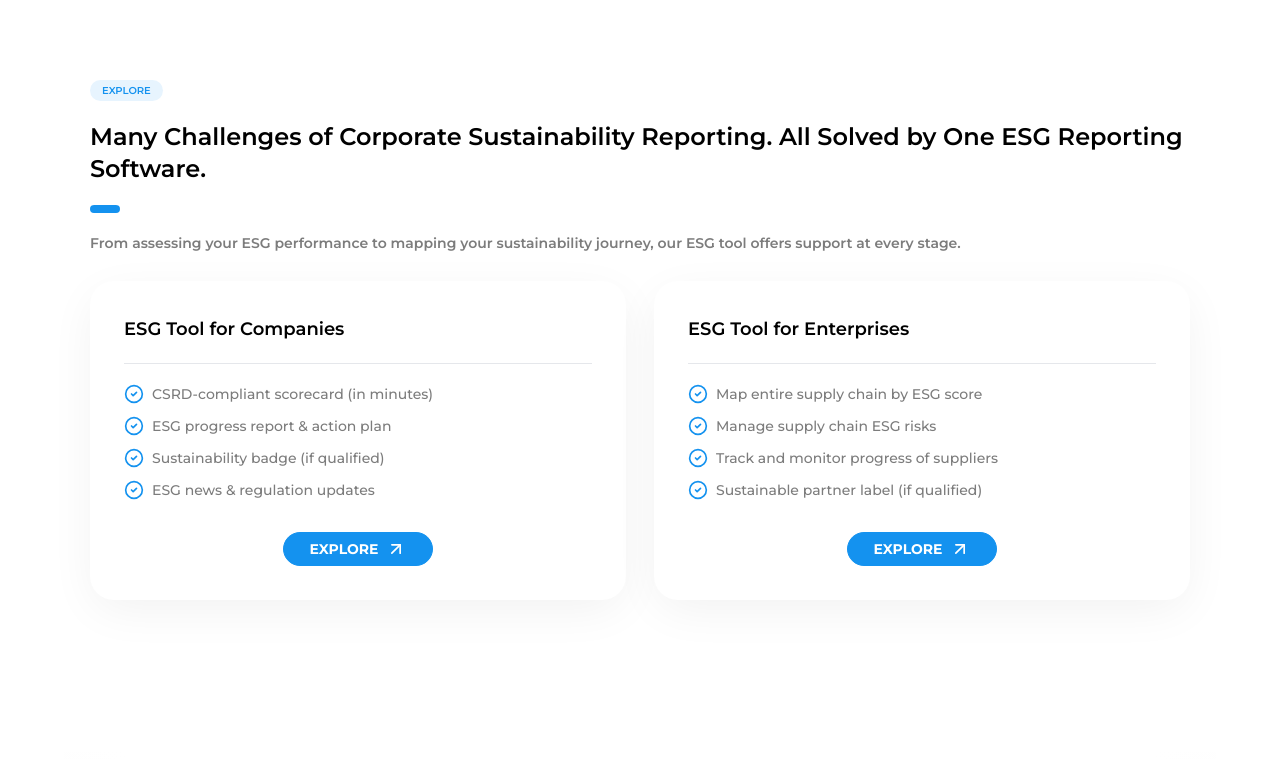
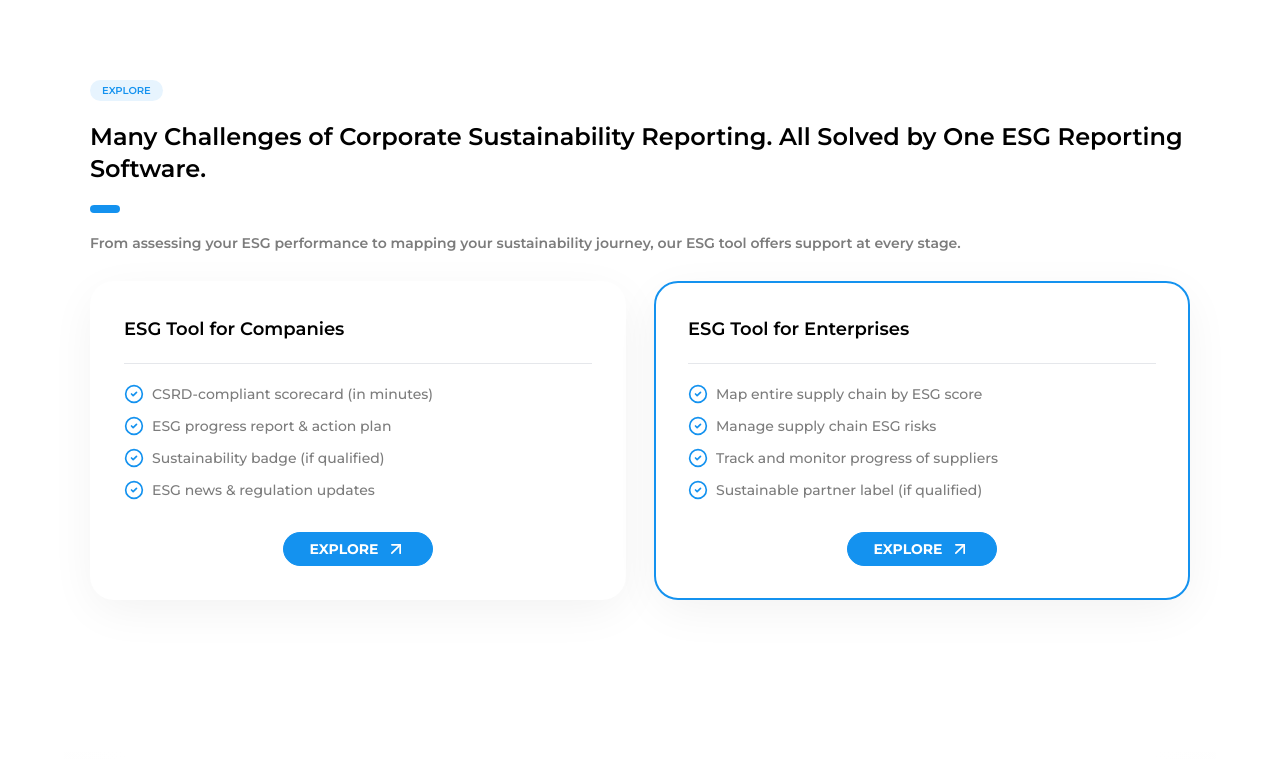
Before and after one commit to RaoAkif/Klimado, a Next.js app: page / in a window 1280 px wide. Shown: the part 557-1316 px from the top of the page. Built offline with nearby package versions, Linux system fonts and the light colour scheme.

Commit message:
Add border color to the Enterprise plan

```diff
--- a/src/app/(routes)/components/tool-comparator-section.tsx
+++ b/src/app/(routes)/components/tool-comparator-section.tsx
@@ -24,7 +24,7 @@ export default function ToolComparatorSection() {
           </p>
 
           <div className="grid grid-cols-1 lg:grid-cols-2 gap-7 mt-2">
-            <div className=" p-8 rounded-3xl bg-white w-full border-2 border-transparent hover:border-primary blue-shadow-hover cards-shadow  transition-all ease-in-out duration-200">
+            <div className=" p-8 rounded-3xl bg-white w-full border-2 border-transparent blue-shadow-hover cards-shadow  transition-all ease-in-out duration-200">
               <h4 className="font-semibold text-lg">ESG Tool for Companies</h4>
               <div className="my-5">
                 <DividerSlim />
@@ -56,7 +56,7 @@ export default function ToolComparatorSection() {
               </div>
             </div>
 
-            <div className=" p-8 rounded-3xl bg-white w-full border-2 border-transparent hover:border-primary blue-shadow-hover cards-shadow  transition-all ease-in-out duration-200">
+            <div className=" p-8 rounded-3xl bg-white w-full border-2 border-primary hover:border-primary blue-shadow-hover cards-shadow  transition-all ease-in-out duration-200">
               <h4 className="font-semibold text-lg">
                 ESG Tool for Enterprises
               </h4>
```
